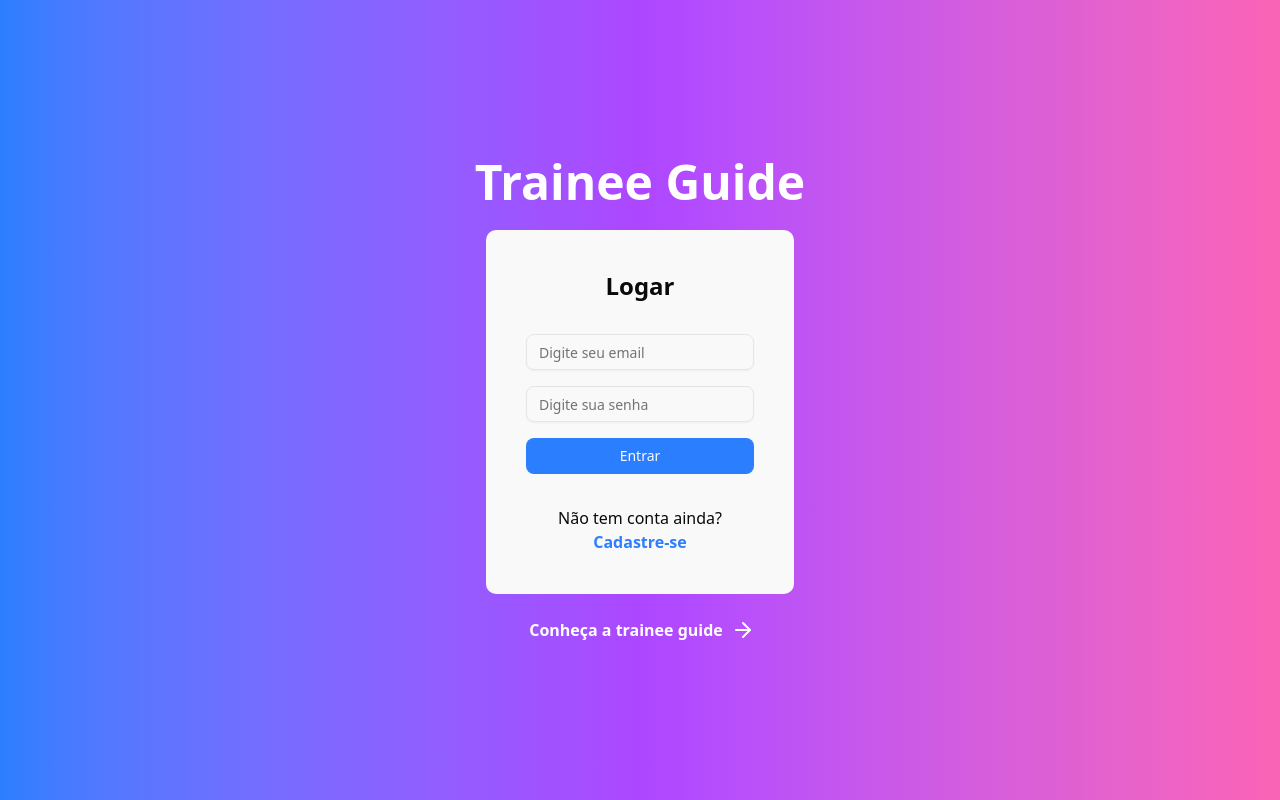
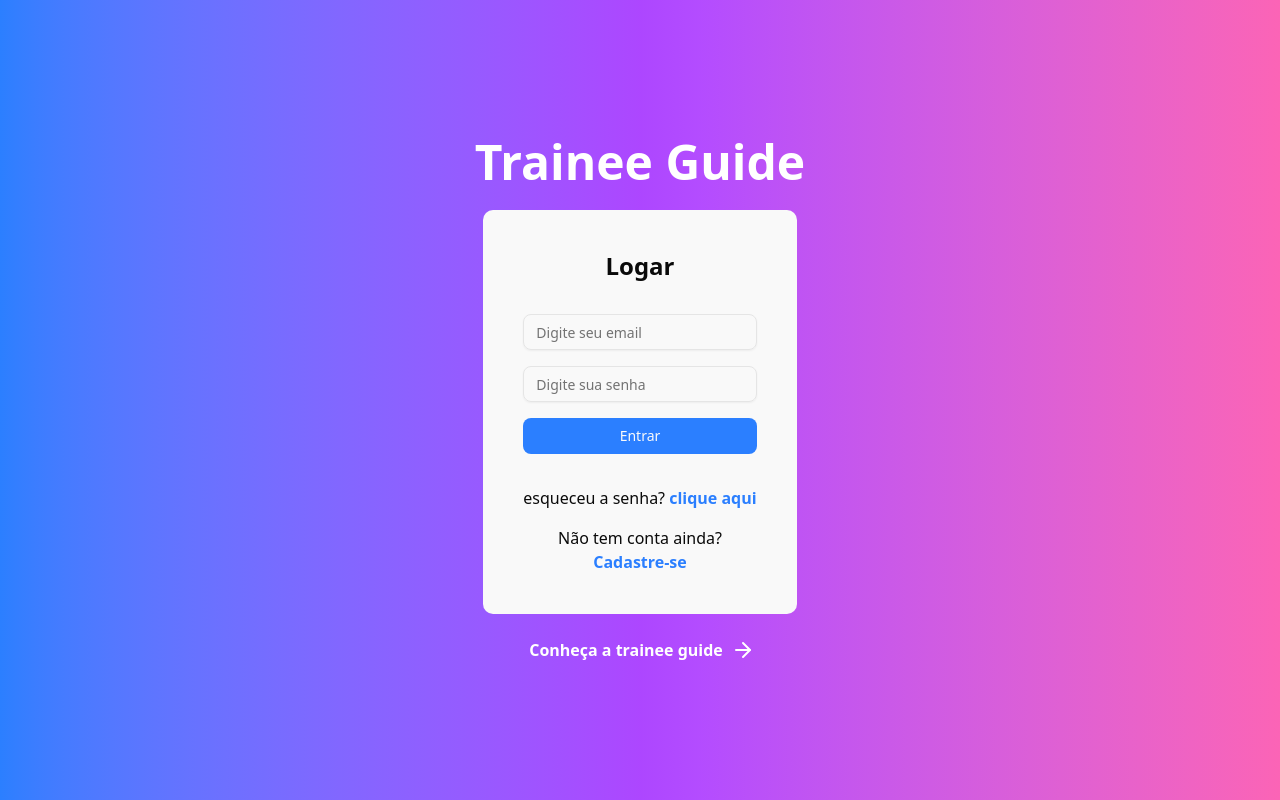
Before and after one commit to PedroMarchese01/trainer-guide, a Next.js app: page / in a window 1280 px wide. Built offline with nearby package versions, Linux system fonts and the light colour scheme.

Commit message:
Feat: adicionar link para reucuperação de senha

```diff
--- a/src/app/(login)/page.tsx
+++ b/src/app/(login)/page.tsx
@@ -12,6 +12,7 @@ export default function Login() {
       <div className="flex flex-col bg-[#f9f9f9] rounded-lg py-5 px-5 md:px-10 md:py-10 ">
         <h1 className="flex md:text-2xl font-semibold justify-center text-xl">Logar</h1>
         <FormLogin/>
+        <p className="mb-4">esqueceu a senha? <Link className="text-blue-500 font-semibold" href={"recover"}>clique aqui</Link></p>
         <p className="flex justify-center">Não tem conta ainda?</p>
         <Link className="flex justify-center text-blue-500 hover:cursor-pointer font-semibold" href={"/signup"}>Cadastre-se</Link>
       </div>
```
